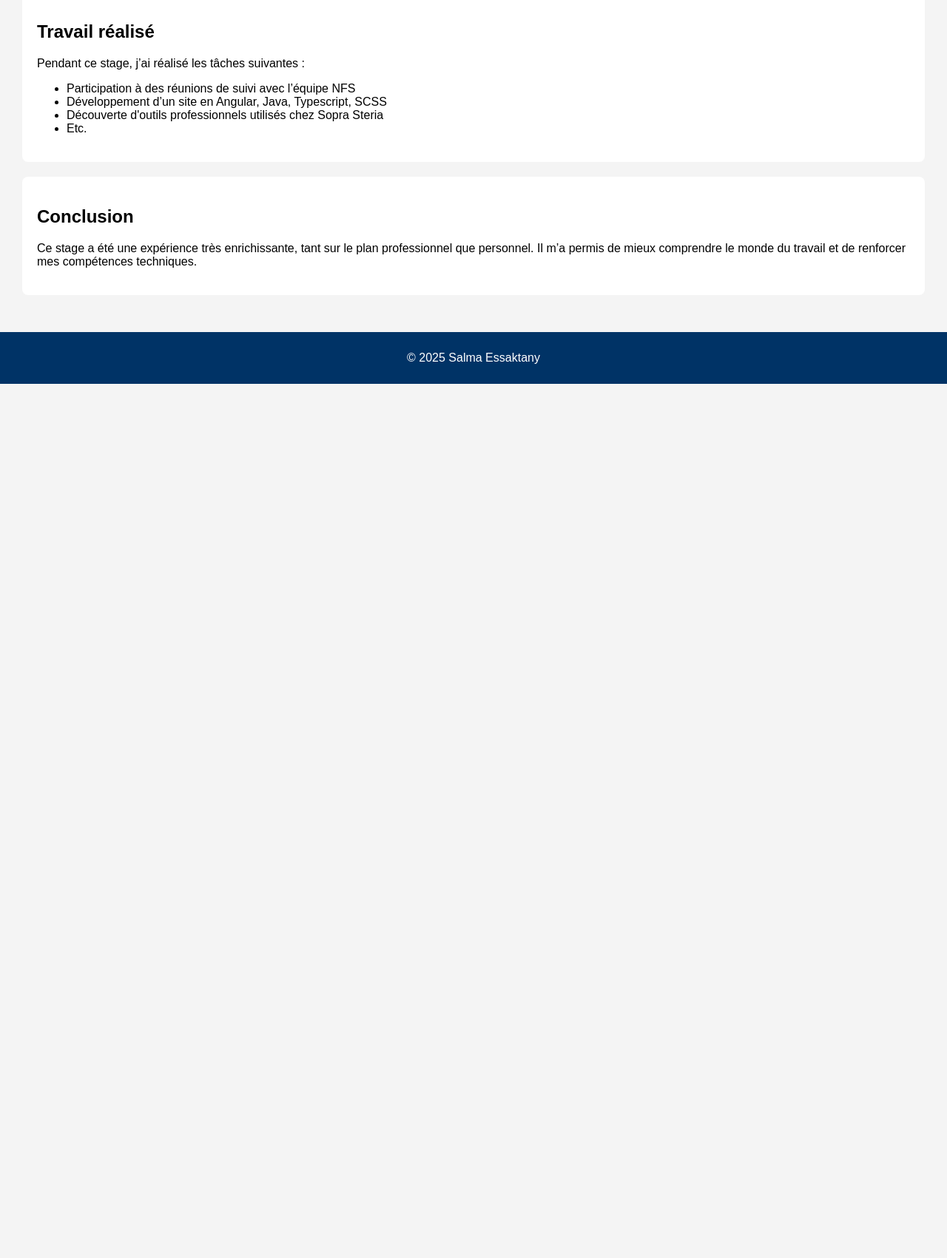
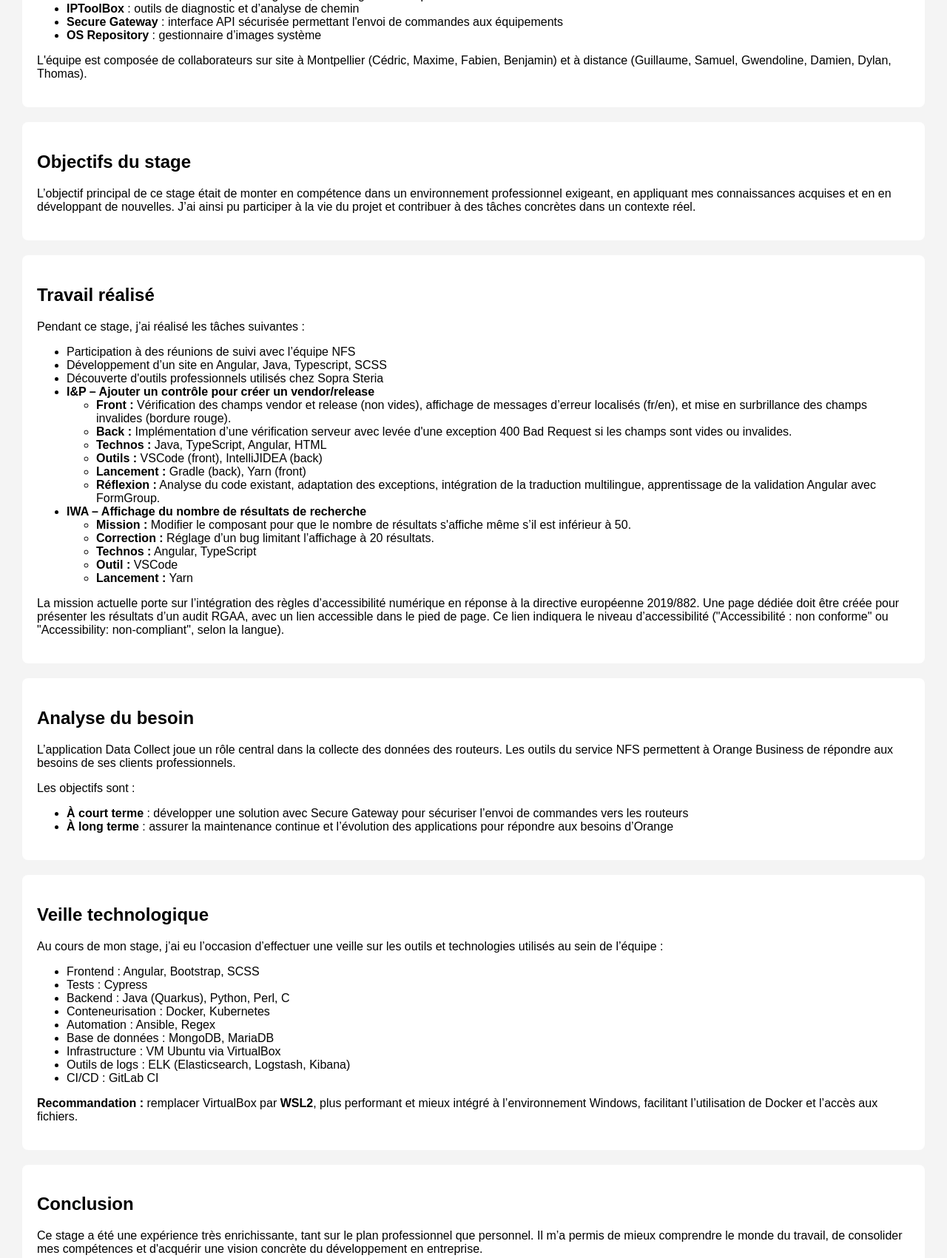
Before and after one commit to salma-ekt/site-de-stage, a plain HTML site: page pages/rapport.html in a window 1280 px wide. Shown: the part 720-2421 px from the top of the page at 74% size. Before the commit the page ends 1239 px from the top, so only its background shows below. Drawn offline with Linux system fonts and the light colour scheme.

Commit message:
Modifaction de la page rapport

```diff
--- a/pages/rapport.html
+++ b/pages/rapport.html
@@ -33,12 +33,28 @@
     </section>
 
     <section>
-        <h2>Objectifs du stage</h2>
+        <h2>Présentation du projet de stage</h2>
         <p>
-            Le but de mon stage était de...
+            J'ai intégré l’équipe <strong>NFS (Network Facing System)</strong>, qui développe et maintient des applications internes pour Orange Business. Ces applications couvrent des domaines tels que la collecte de données des routeurs, le diagnostic réseau ou encore la gestion d’accès sécurisé.
+        </p>
+        <ul>
+            <li><strong>IPCFM (Data Collect)</strong> : collecte des configurations des routeurs</li>
+            <li><strong>NFS-IWA</strong> : interface utilisateur pour diagnostic, téléchargement et upload d’OS</li>
+            <li><strong>IPToolBox</strong> : outils de diagnostic et d’analyse de chemin</li>
+            <li><strong>Secure Gateway</strong> : interface API sécurisée permettant l'envoi de commandes aux équipements</li>
+            <li><strong>OS Repository</strong> : gestionnaire d’images système</li>
+        </ul>
+        <p>
+            L'équipe est composée de collaborateurs sur site à Montpellier (Cédric, Maxime, Fabien, Benjamin) et à distance (Guillaume, Samuel, Gwendoline, Damien, Dylan, Thomas).
         </p>
     </section>
 
+    <section>
+        <h2>Objectifs du stage</h2>
+        <p>
+            L’objectif principal de ce stage était de monter en compétence dans un environnement professionnel exigeant, en appliquant mes connaissances acquises et en en développant de nouvelles. J’ai ainsi pu participer à la vie du projet et contribuer à des tâches concrètes dans un contexte réel.
+        </p>
+    </section>
     <section>
         <h2>Travail réalisé</h2>
         <p>
@@ -48,14 +64,71 @@
             <li>Participation à des réunions de suivi avec l’équipe NFS</li>
             <li>Développement d’un site en Angular, Java, Typescript, SCSS</li>
             <li>Découverte d'outils professionnels utilisés chez Sopra Steria</li>
-            <li>Etc.</li>
+            <li><strong>I&P – Ajouter un contrôle pour créer un vendor/release</strong>
+                <ul>
+                    <li><strong>Front :</strong> Vérification des champs vendor et release (non vides), affichage de messages d’erreur localisés (fr/en), et mise en surbrillance des champs invalides (bordure rouge).</li>
+                    <li><strong>Back :</strong> Implémentation d’une vérification serveur avec levée d'une exception 400 Bad Request si les champs sont vides ou invalides.</li>
+                    <li><strong>Technos :</strong> Java, TypeScript, Angular, HTML</li>
+                    <li><strong>Outils :</strong> VSCode (front), IntelliJIDEA (back)</li>
+                    <li><strong>Lancement :</strong> Gradle (back), Yarn (front)</li>
+                    <li><strong>Réflexion :</strong> Analyse du code existant, adaptation des exceptions, intégration de la traduction multilingue, apprentissage de la validation Angular avec FormGroup.</li>
+                </ul>
+            </li>
+            <li><strong>IWA – Affichage du nombre de résultats de recherche</strong>
+                <ul>
+                    <li><strong>Mission :</strong> Modifier le composant pour que le nombre de résultats s'affiche même s’il est inférieur à 50.</li>
+                    <li><strong>Correction :</strong> Réglage d’un bug limitant l’affichage à 20 résultats.</li>
+                    <li><strong>Technos :</strong> Angular, TypeScript</li>
+                    <li><strong>Outil :</strong> VSCode</li>
+                    <li><strong>Lancement :</strong> Yarn</li>
+                </ul>
+            </li>
         </ul>
+
+        <p>
+            La mission actuelle porte sur l’intégration des règles d’accessibilité numérique en réponse à la directive européenne 2019/882. Une page dédiée doit être créée pour présenter les résultats d’un audit RGAA, avec un lien accessible dans le pied de page. Ce lien indiquera le niveau d’accessibilité ("Accessibilité : non conforme" ou "Accessibility: non-compliant", selon la langue).
+        </p>
+    </section>
+
+    <section>
+        <h2>Analyse du besoin</h2>
+        <p>
+            L’application Data Collect joue un rôle central dans la collecte des données des routeurs. Les outils du service NFS permettent à Orange Business de répondre aux besoins de ses clients professionnels.
+        </p>
+        <p>
+            Les objectifs sont :
+        </p>
+        <ul>
+            <li><strong>À court terme</strong> : développer une solution avec Secure Gateway pour sécuriser l’envoi de commandes vers les routeurs</li>
+            <li><strong>À long terme</strong> : assurer la maintenance continue et l’évolution des applications pour répondre aux besoins d’Orange</li>
+        </ul>
+    </section>
+
+    <section>
+        <h2>Veille technologique</h2>
+        <p>
+            Au cours de mon stage, j’ai eu l’occasion d’effectuer une veille sur les outils et technologies utilisés au sein de l’équipe :
+        </p>
+        <ul>
+            <li>Frontend : Angular, Bootstrap, SCSS</li>
+            <li>Tests : Cypress</li>
+            <li>Backend : Java (Quarkus), Python, Perl, C</li>
+            <li>Conteneurisation : Docker, Kubernetes</li>
+            <li>Automation : Ansible, Regex</li>
+            <li>Base de données : MongoDB, MariaDB</li>
+            <li>Infrastructure : VM Ubuntu via VirtualBox</li>
+            <li>Outils de logs : ELK (Elasticsearch, Logstash, Kibana)</li>
+            <li>CI/CD : GitLab CI</li>
+        </ul>
+        <p>
+            <strong>Recommandation :</strong> remplacer VirtualBox par <strong>WSL2</strong>, plus performant et mieux intégré à l’environnement Windows, facilitant l’utilisation de Docker et l’accès aux fichiers.
+        </p>
     </section>
 
     <section>
         <h2>Conclusion</h2>
         <p>
-            Ce stage a été une expérience très enrichissante, tant sur le plan professionnel que personnel. Il m’a permis de mieux comprendre le monde du travail et de renforcer mes compétences techniques.
+            Ce stage a été une expérience très enrichissante, tant sur le plan professionnel que personnel. Il m’a permis de mieux comprendre le monde du travail, de consolider mes compétences et d'acquérir une vision concrète du développement en entreprise.
         </p>
     </section>
 </main>
```
